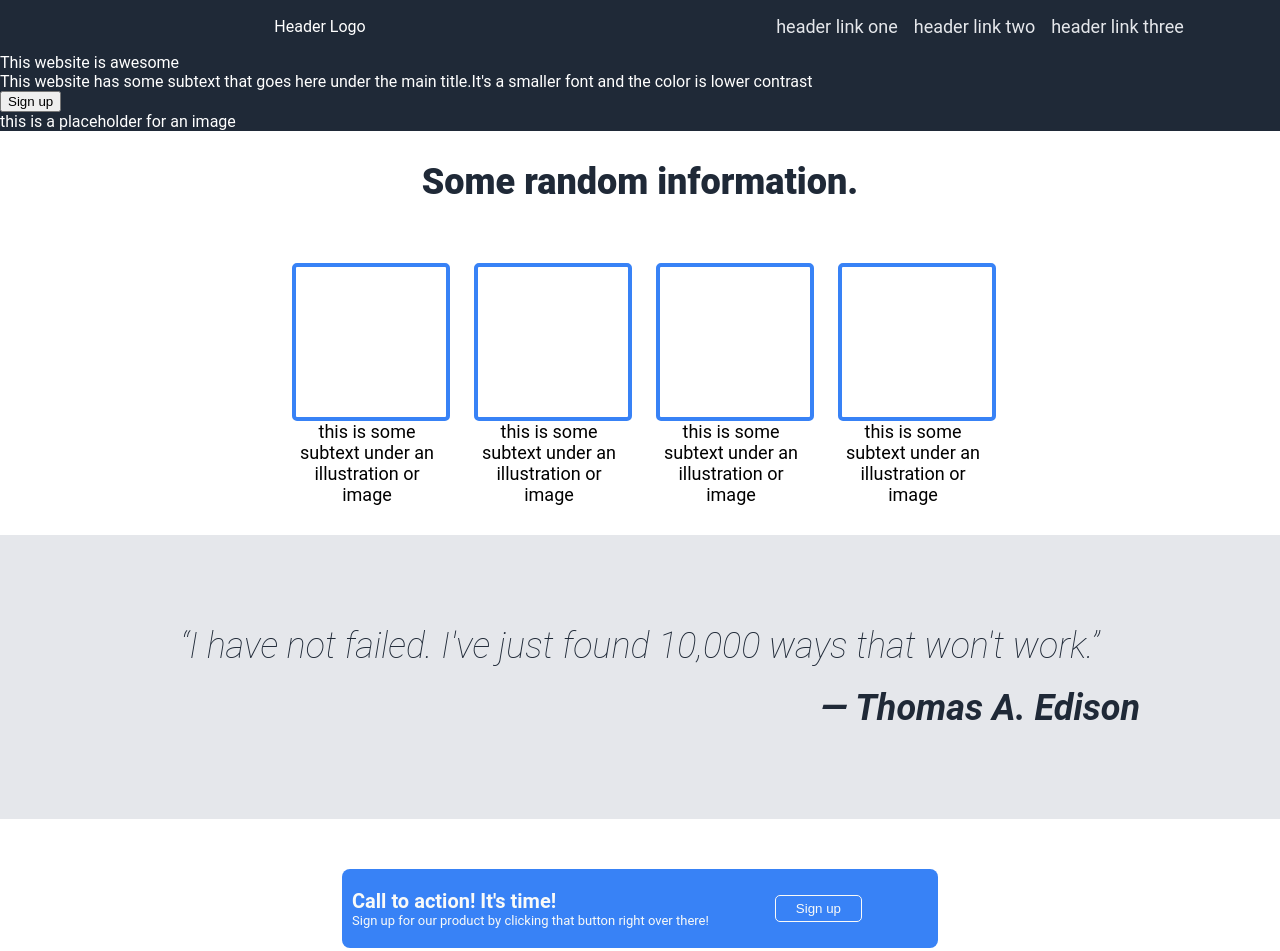
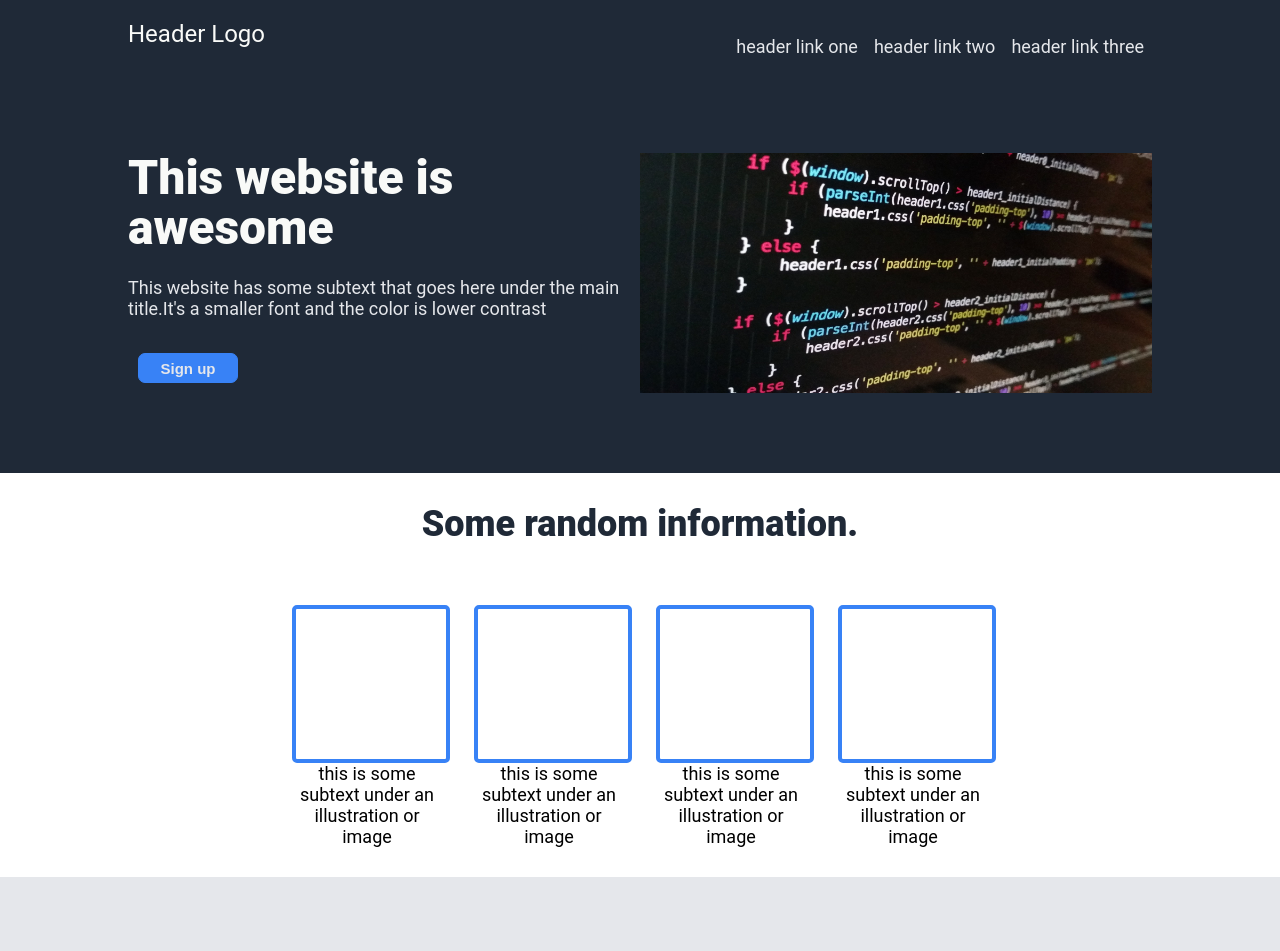
Before and after one commit to StathisKotanidis/odin-landing-page, a plain HTML site: page index.html in a window 1280 px wide. Shown: the top 951 px of the page. Drawn offline with Linux system fonts and the light colour scheme.

Commit message:
Finished styling everything

```diff
--- a/index.html
+++ b/index.html
@@ -14,7 +14,7 @@
 
         <nav class="navbar">
             <div class="navbar-left">
-                <p>Header Logo</p>
+                <p id="header-logo">Header Logo</p>
             </div>
             <div class=navbar-right>
                 <ul>
@@ -26,11 +26,18 @@
         </nav>
 
         <div class="main-header-container">
-            <p>This website is awesome</p>
-            <p>This website has some subtext that goes here under the main title.It's a smaller font and the color is
-                lower contrast</p>
-            <button>Sign up</button>
-            <div>this is a placeholder for an image</div>
+            <div class="left-part">
+                <p id="main-text">This website is awesome</p>
+                <p id="secondary-text">This website has some subtext that goes here under the main title.It's a smaller
+                    font
+                    and the color is
+                    lower contrast</p>
+                <button id="first-button">Sign up</button>
+            </div>
+
+            <div class="right-part">
+                <img src="images/coding.jpg" alt="coding-image">
+            </div>
         </div>
 
 
--- a/style.css
+++ b/style.css
@@ -16,6 +16,8 @@ header {
     color: white;
     display: flex;
     flex-direction: column;
+    padding-top: 20px;
+    padding-bottom: 80px;
 
 }
 
@@ -28,11 +30,15 @@ header {
 #header-logo {
     font-size: 24px;
     color: #F9FAF8;
+
 }
 
 .navbar {
 
     display: flex;
+    width: 80%;
+    margin: 0 auto;
+    padding-bottom: 80px;
 
 }
 
@@ -43,22 +49,85 @@ ul {
 
 .navbar-right,
 .navbar-left {
+
     display: flex;
     width: 50%;
-    justify-content: center;
-    align-items: center;
+
 }
 
+.navbar-right {
+    justify-content: flex-end;
+}
 
+.navbar-left {
+    display: flex;
+    flex-direction: row;
+
+
+}
 
 
 .navbar li {
     list-style: none;
 }
 
+#main-text {
+    font-size: 48px;
+    font-weight: 800;
+    color: #F9FAF8;
+    line-height: 50px;
+}
+
+#secondary-text {
+    font-size: 18px;
+    color: #E5E7EB;
+
+}
+
+.main-header-container {
+
+    display: flex;
+    width: 80%;
+    height: 30vh;
+    margin: 0 auto;
+
+}
+
+#first-button {
+    background-color: #3882F6;
+    border-radius: 7px;
+    color: #E5E7EB;
+    border: 1px solid #3882F6;
+    padding: 2px 15px;
+    margin: 10px;
+    width: 100px;
+    height: 30px;
+    font-size: 15px;
+    font-weight: bold;
+}
+
+.left-part {
+    display: flex;
+    flex-direction: column;
+    justify-content: space-between;
+}
+
+.right-part {
+    width: 100%;
+    background-color: grey;
+}
+
+img {
+    width: 100%;
+    height: 100%;
+}
 
 
+.left-part,
+.right-part {
 
+    width: 50%;
+}
 
 /* Info section styling */
 
```
Also changed, not shown: images/coding.jpg (added).
